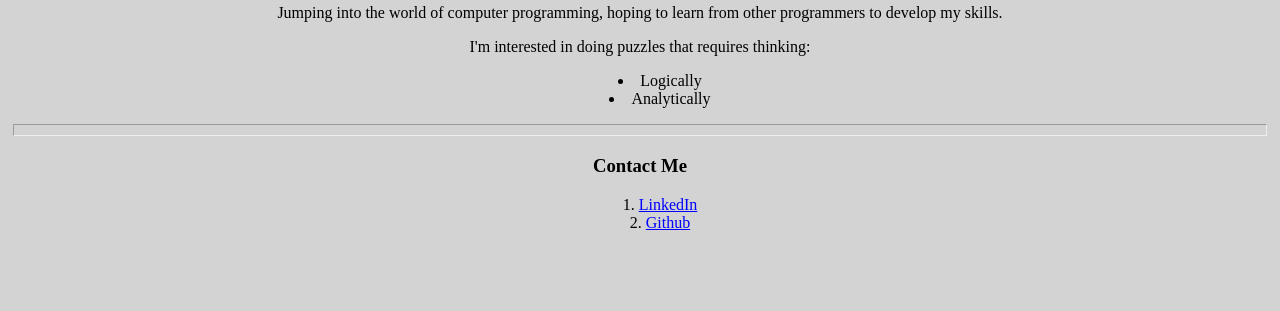
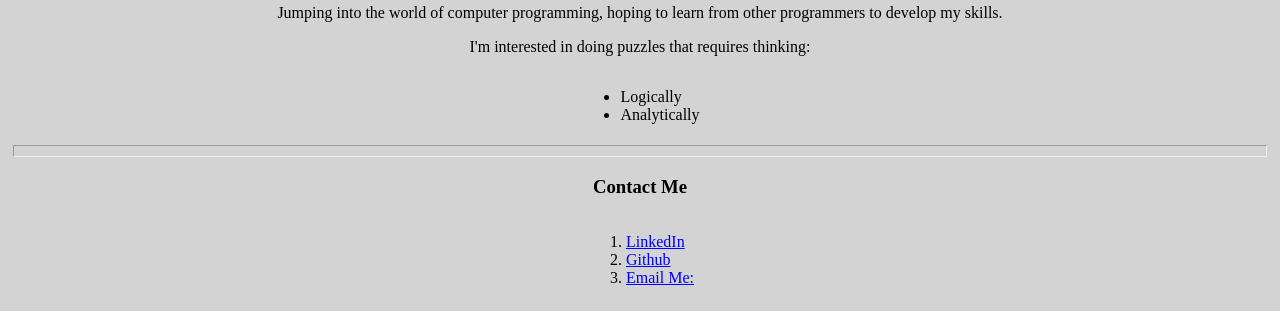
Before and after one commit to Auyeung01/portfolio, a plain HTML site: page index.html in a window 1280 px wide. Shown: the part 589-900 px from the top of the page. Before the commit the page ends 837 px from the top, so only its background shows below. Drawn offline with Linux system fonts and the light colour scheme; a script that the page names is missing.

Commit message:
Add files via upload

```diff
--- a/index.html
+++ b/index.html
@@ -12,14 +12,13 @@
 
     <main>
 <!-- Introduction -->
-      <section>
-
+      <article>
         <h1>Samuel Auyeung</h1>
         <img src="images/Photo.JPG" alt="Profile Photo" class="center">
 
         <p>I'm learning how to be a full stack developer in Chicago, Illinois.</p>
         <p>I can be reached by <a href="#contact">clicking here</a></p>
-      </section>
+      </article>
 
 <hr>
 <!-- About Me -->
@@ -27,10 +26,12 @@
         <h2>About Me</h2>
         <p>Jumping into the world of computer programming, hoping to learn from other programmers to develop my skills.</p>
         <p>I'm interested in doing puzzles that requires thinking:</p>
+        <div class="parent">
         <ul>
           <li>Logically</li>
           <li>Analytically</li>
         </ul>
+        <div>
       </section>
     </main>
 
@@ -40,15 +41,21 @@
       <section id="contact">
           <h3>Contact Me</h3>
 <!-- Links to external profiles -->
+          <div class="parent">
           <ol>
             <li>
               <a href="https://www.linkedin.com/in/samuel-auyeung-839a00a">LinkedIn</a>
             </li>
 
             <li>
-                <a href="https://github.com/Auyeung01">Github</a>
+               <a href="https://github.com/Auyeung01">Github</a>
+            </li>
+
+            <li>
+               <a href="mailto:samuel_auyeung@hotmail.com">Email Me:</a>
             </li>
           </ol>
+          </div>
       </section>
     </footer>
 
--- a/style.css
+++ b/style.css
@@ -4,14 +4,12 @@
   display: block;
   margin-left: auto;
   margin-right: auto;
-
 }
 
 img
 {
   width: 300px;
   height: 300px;
-
 }
 
 h1, h2, h3
@@ -39,20 +37,30 @@ body, footer
 background-color: lightgrey;
 }
 
+/* line breaks between sections */
 hr
 {
   margin: 5px;
   padding: 5px;
+  }
 
-}
-
+/* affects all paragraphs */
 p
 {
   text-align: center;
 }
 
-ul, ol
+
+/* affects all line items */
+li
 {
- text-align: center;
- list-style-position: inside;
+  text-align: left;
 }
+
+/* centers bullet points */
+.parent {
+  text-align: center;
+}
+.parent > ul, ol {
+  display: inline-block;
+}
```
